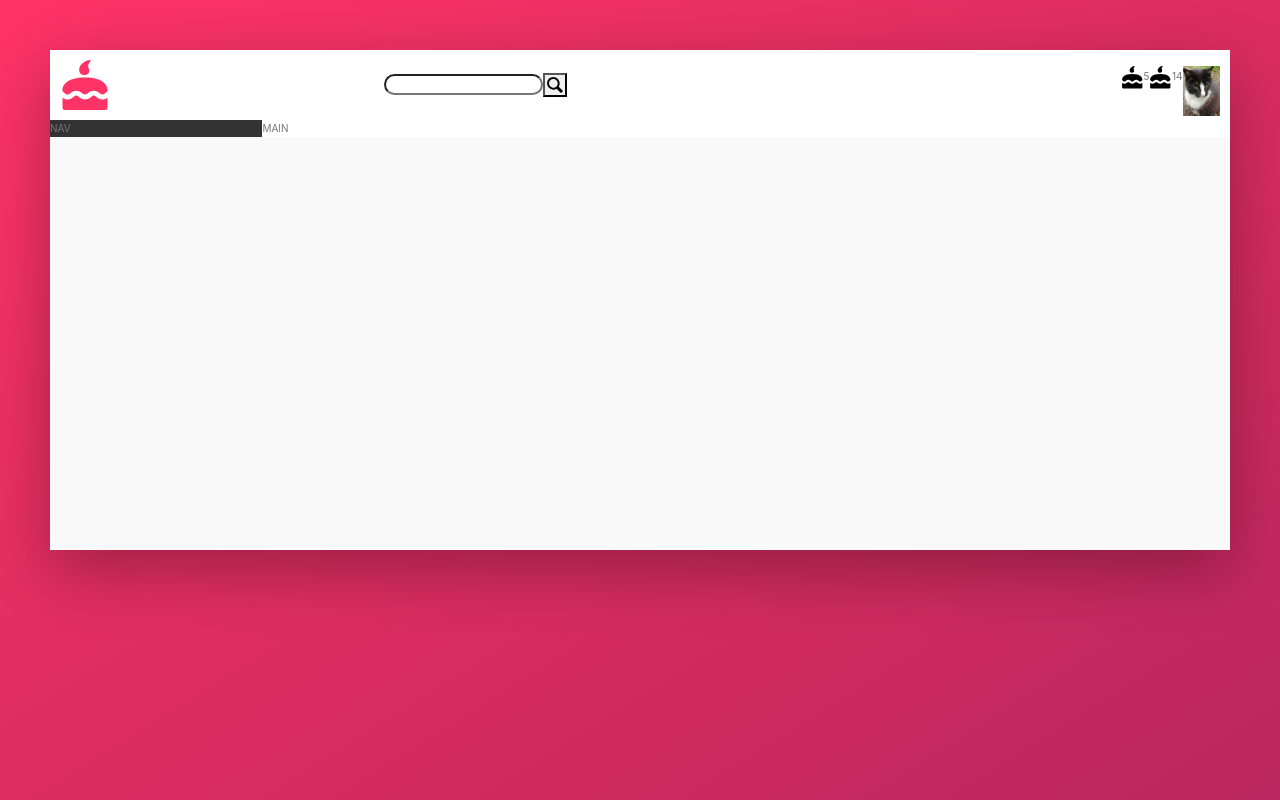
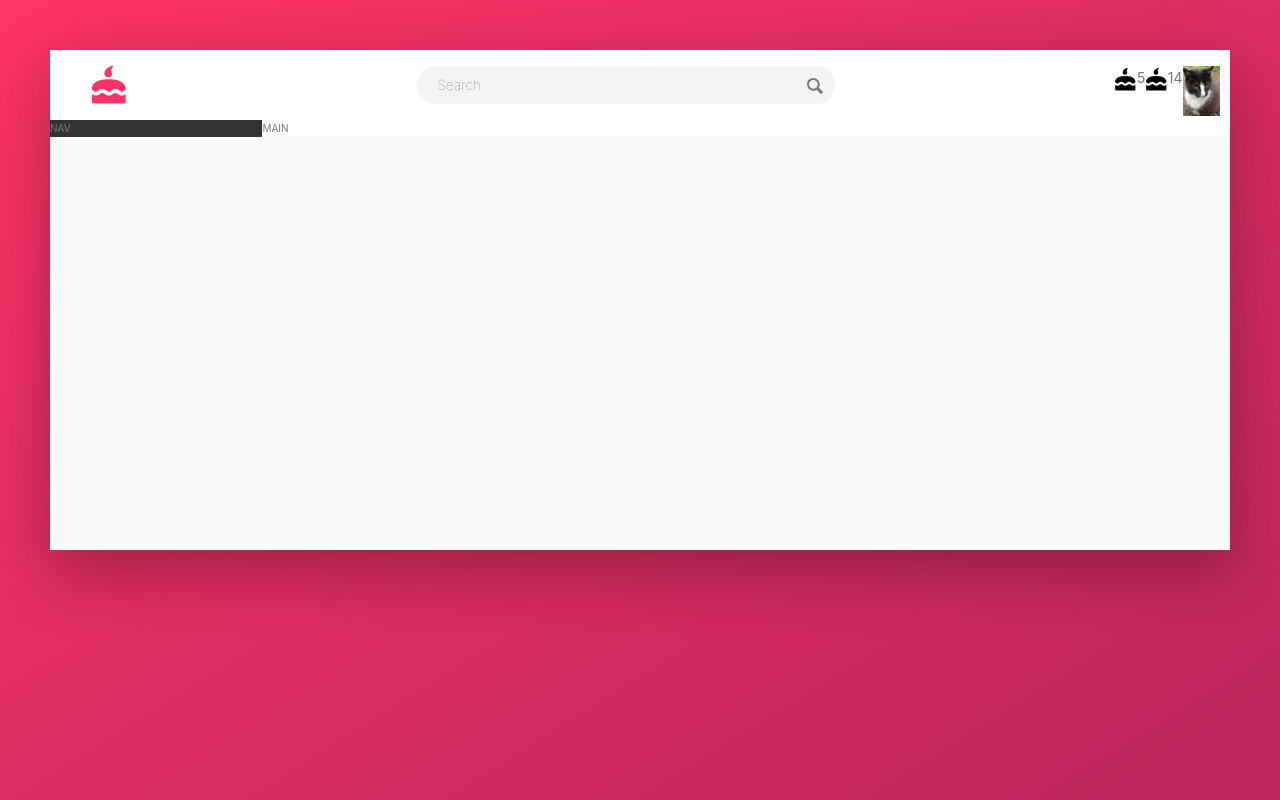
Before and after one commit to thenderson55/goldfinch-with-jest, a Next.js app: page /hotel in a window 1280 px wide. Built offline with nearby package versions, Linux system fonts and the light colour scheme.

Commit message:
search bar

```diff
--- a/pages/hotel/index.module.scss
+++ b/pages/hotel/index.module.scss
@@ -24,6 +24,7 @@
 }
 
 .header {
+  font-size: 1.4rem;
   height: 7rem;
   padding: 1rem;
   background-color: #fff;
@@ -32,8 +33,9 @@
   align-items: center;
 
   &Icon {
-    height: 5rem;
-    width: 5rem;
+    margin-left: 3rem;
+    height: 3.75rem;
+    width: 3.75rem;
     fill: var(--color-primary-light);
   }
 }
@@ -53,17 +55,44 @@
 }
 
 .search {
-  width: 40%;
+  flex: 0 0 40%;
+
+  display: flex;
+  justify-content: center;
+  align-items: center;
 
   &Input {
+    border: none;
+    background-color: var(--color-grey-light-2);
+    padding: 0.7rem 2rem;
     border-radius: 100px;
+    width: 90%;
+    transition: all 0.2s;
+    margin-right: -3rem;
+
+    &:focus {
+      outline: none;
+      width: 100%;
+      background-color: var(--color-grey-light-2);
+    }
+
+    &::-webkit-input-placeholder {
+      font-weight: 100;
+      background-color: var(--color-grey-light-4);
+    }
   }
+
   &Button {
+    border: none;
+    background-color: var(--color-grey-light-2);
   }
+
   &Icon {
+    fill: var(--color-grey-dark-2);
     height: 2rem;
     width: 2rem;
   }
+
   &Notification {
     height: 2rem;
     width: 2rem;
--- a/pages/hotel/index.tsx
+++ b/pages/hotel/index.tsx
@@ -15,7 +15,11 @@ function Hotel() {
 
           {/* <Image src={seamus} alt="seamus" className={styles.headerLogo} /> */}
           <form action="" className={styles.search}>
-            <input type="text" className={styles.searchInput} />
+            <input
+              type="text"
+              className={styles.searchInput}
+              placeholder="Search"
+            />
             <button className={styles.searchButton}>
               <SvgMagnifyingGlass className={styles.searchIcon} />
             </button>
```
